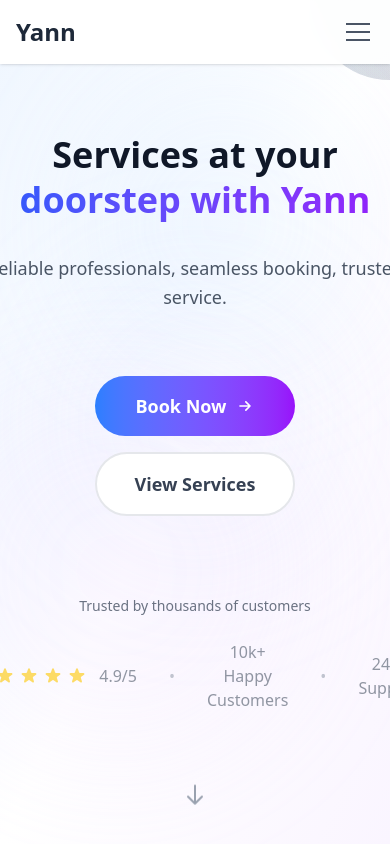
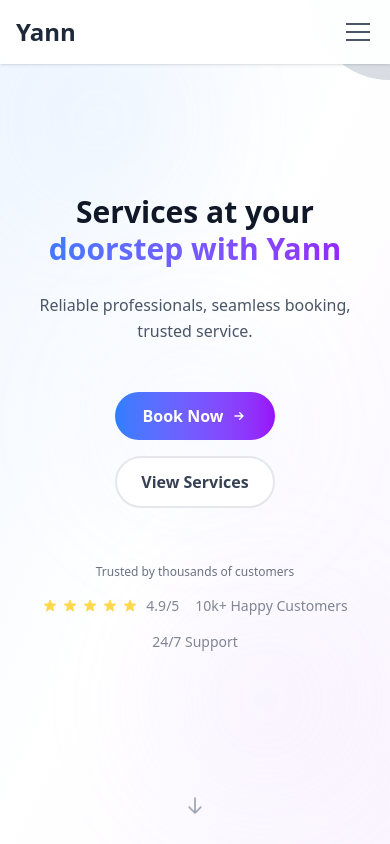
Before and after one commit to Sourabh-beast/yann, a Next.js app: page / in a window 390 px wide. Shown: the top 844 px of the page. Built offline with nearby package versions, Linux system fonts and the light colour scheme.

Commit message:
Hero page responsiveness

```diff
--- a/src/components/Hero.jsx
+++ b/src/components/Hero.jsx
@@ -1,7 +1,7 @@
 "use client";
 
-import Link from 'next/link';
-import React from 'react';
+import Link from "next/link";
+import React from "react";
 
 export default function Hero() {
   return (
@@ -9,83 +9,110 @@ export default function Hero() {
       {/* Background with gradient overlay */}
       <div className="absolute inset-0 bg-gradient-to-br from-blue-50 via-white to-purple-50">
         {/* Animated background elements */}
-        <div className="absolute top-20 left-20 w-72 h-72 bg-blue-200/30 rounded-full blur-3xl animate-pulse"></div>
-        <div className="absolute bottom-20 right-20 w-96 h-96 bg-purple-200/30 rounded-full blur-3xl animate-pulse delay-1000"></div>
-        <div className="absolute top-1/2 left-1/2 transform -translate-x-1/2 -translate-y-1/2 w-80 h-80 bg-indigo-200/20 rounded-full blur-3xl animate-pulse delay-500"></div>
+        <div className="absolute top-10 left-5 sm:top-20 sm:left-20 w-40 h-40 sm:w-72 sm:h-72 bg-blue-200/30 rounded-full blur-3xl animate-pulse"></div>
+        <div className="absolute bottom-10 right-5 sm:bottom-20 sm:right-20 w-52 h-52 sm:w-96 sm:h-96 bg-purple-200/30 rounded-full blur-3xl animate-pulse delay-1000"></div>
+        <div className="absolute top-1/2 left-1/2 transform -translate-x-1/2 -translate-y-1/2 w-48 h-48 sm:w-80 sm:h-80 bg-indigo-200/20 rounded-full blur-3xl animate-pulse delay-500"></div>
       </div>
 
       {/* Content */}
       <div className="relative z-10 max-w-6xl mx-auto px-4 sm:px-6 lg:px-8 text-center">
-        <div className="space-y-8">
+        <div className="space-y-6 sm:space-y-8">
           {/* Main Headline */}
-          <h1 className="text-4xl sm:text-5xl md:text-6xl lg:text-7xl font-bold text-gray-900 leading-tight">
+          <h1 className="text-3xl sm:text-5xl md:text-6xl lg:text-7xl font-bold text-gray-900 leading-tight">
             <span className="block">Services at your</span>
-            <span className="block bg-gradient-to-r from-blue-600 to-purple-600 bg-clip-text text-transparent">
+            <span className="block bg-gradient-to-r from-blue-500 to-purple-600 bg-clip-text text-transparent">
               doorstep with Yann
             </span>
           </h1>
 
           {/* Subheading */}
-          <p className="text-lg sm:text-xl md:text-2xl text-gray-600 max-w-3xl mx-auto leading-relaxed font-medium">
+          <p className="text-base sm:text-lg md:text-xl lg:text-2xl text-gray-600 max-w-2xl sm:max-w-3xl mx-auto leading-relaxed font-medium">
             Reliable professionals, seamless booking, trusted service.
           </p>
 
-          {/* Call-to-action button */}
-          <div className="flex flex-col sm:flex-row gap-4 justify-center items-center pt-8">
+          {/* Call-to-action buttons */}
+          <div className="flex flex-col sm:flex-row gap-4 justify-center items-center pt-6 sm:pt-8">
             <Link
               href="/book"
-              className="group relative inline-flex items-center justify-center px-8 py-4 text-lg font-semibold text-white bg-gradient-to-r from-blue-500 to-purple-600 rounded-full transition-all duration-300 hover:shadow-2xl hover:shadow-blue-500/25 hover:-translate-y-1 hover:from-blue-600 hover:to-purple-700 min-w-[200px]"
+              className="group relative inline-flex items-center justify-center px-6 sm:px-8 py-3 sm:py-4 text-base sm:text-lg font-semibold text-white bg-gradient-to-r from-blue-500 to-purple-600 rounded-full transition-all duration-300 hover:shadow-2xl hover:shadow-blue-500/25 hover:-translate-y-1 hover:from-blue-600 hover:to-purple-700 min-w-[160px] sm:min-w-[200px]"
             >
               <span className="relative z-10">Book Now</span>
               <div className="absolute inset-0 rounded-full bg-gradient-to-r from-blue-600 to-purple-700 opacity-0 group-hover:opacity-100 transition-opacity duration-300"></div>
               <svg
-                className="ml-2 w-5 h-5 transition-transform group-hover:translate-x-1"
+                className="ml-2 w-4 h-4 sm:w-5 sm:h-5 transition-transform group-hover:translate-x-1"
                 fill="none"
                 stroke="currentColor"
                 viewBox="0 0 24 24"
               >
-                <path strokeLinecap="round" strokeLinejoin="round" strokeWidth={2} d="M13 7l5 5m0 0l-5 5m5-5H6" />
+                <path
+                  strokeLinecap="round"
+                  strokeLinejoin="round"
+                  strokeWidth={2}
+                  d="M13 7l5 5m0 0l-5 5m5-5H6"
+                />
               </svg>
             </Link>
 
             <Link
               href="/services"
-              className="inline-flex items-center justify-center px-8 py-4 text-lg font-semibold text-gray-700 bg-white border-2 border-gray-200 rounded-full transition-all duration-300 hover:border-blue-300 hover:text-blue-600 hover:shadow-lg hover:-translate-y-1 min-w-[200px]"
+              className="inline-flex items-center justify-center px-6 sm:px-8 py-3 sm:py-4 text-base sm:text-lg font-semibold text-gray-700 bg-white border-2 border-gray-200 rounded-full transition-all duration-300 hover:border-blue-300 hover:text-blue-600 hover:shadow-lg hover:-translate-y-1 min-w-[160px] sm:min-w-[200px]"
             >
               View Services
             </Link>
           </div>
 
           {/* Trust indicators */}
-          <div className="pt-12">
-            <p className="text-sm text-gray-500 mb-6">Trusted by thousands of customers</p>
-            <div className="flex justify-center items-center space-x-8 opacity-60">
+          <div className="pt-8 sm:pt-12">
+            <p className="text-xs sm:text-sm text-gray-500 mb-4 sm:mb-6">
+              Trusted by thousands of customers
+            </p>
+            <div className="flex flex-wrap justify-center items-center gap-4 sm:gap-8 opacity-70">
               {/* Star ratings */}
               <div className="flex items-center space-x-1">
                 {[...Array(5)].map((_, i) => (
-                  <svg key={i} className="w-5 h-5 text-yellow-400 fill-current" viewBox="0 0 20 20">
+                  <svg
+                    key={i}
+                    className="w-4 h-4 sm:w-5 sm:h-5 text-yellow-400 fill-current"
+                    viewBox="0 0 20 20"
+                  >
                     <path d="M9.049 2.927c.3-.921 1.603-.921 1.902 0l1.07 3.292a1 1 0 00.95.69h3.462c.969 0 1.371 1.24.588 1.81l-2.8 2.034a1 1 0 00-.364 1.118l1.07 3.292c.3.921-.755 1.688-1.54 1.118l-2.8-2.034a1 1 0 00-1.175 0l-2.8 2.034c-.784.57-1.838-.197-1.539-1.118l1.07-3.292a1 1 0 00-.364-1.118L2.98 8.72c-.783-.57-.38-1.81.588-1.81h3.461a1 1 0 00.951-.69l1.07-3.292z" />
                   </svg>
                 ))}
-                <span className="ml-2 text-gray-600 font-medium">4.9/5</span>
+                <span className="ml-1 sm:ml-2 text-gray-600 font-medium text-sm sm:text-base">
+                  4.9/5
+                </span>
               </div>
 
-              <div className="text-gray-400">•</div>
+              <div className="hidden sm:block text-gray-400">•</div>
 
-              <div className="text-gray-600 font-medium">10k+ Happy Customers</div>
+              <div className="text-gray-600 font-medium text-sm sm:text-base">
+                10k+ Happy Customers
+              </div>
 
-              <div className="text-gray-400">•</div>
+              <div className="hidden sm:block text-gray-400">•</div>
 
-              <div className="text-gray-600 font-medium">24/7 Support</div>
+              <div className="text-gray-600 font-medium text-sm sm:text-base">
+                24/7 Support
+              </div>
             </div>
           </div>
         </div>
       </div>
 
       {/* Scroll indicator */}
-      <div className="absolute bottom-8 left-1/2 transform -translate-x-1/2 animate-bounce">
-        <svg className="w-6 h-6 text-gray-400" fill="none" stroke="currentColor" viewBox="0 0 24 24">
-          <path strokeLinecap="round" strokeLinejoin="round" strokeWidth={2} d="M19 14l-7 7m0 0l-7-7m7 7V3" />
+      <div className="absolute bottom-6 sm:bottom-8 left-1/2 transform -translate-x-1/2 animate-bounce">
+        <svg
+          className="w-5 h-5 sm:w-6 sm:h-6 text-gray-400"
+          fill="none"
+          stroke="currentColor"
+          viewBox="0 0 24 24"
+        >
+          <path
+            strokeLinecap="round"
+            strokeLinejoin="round"
+            strokeWidth={2}
+            d="M19 14l-7 7m0 0l-7-7m7 7V3"
+          />
         </svg>
       </div>
     </section>
```
